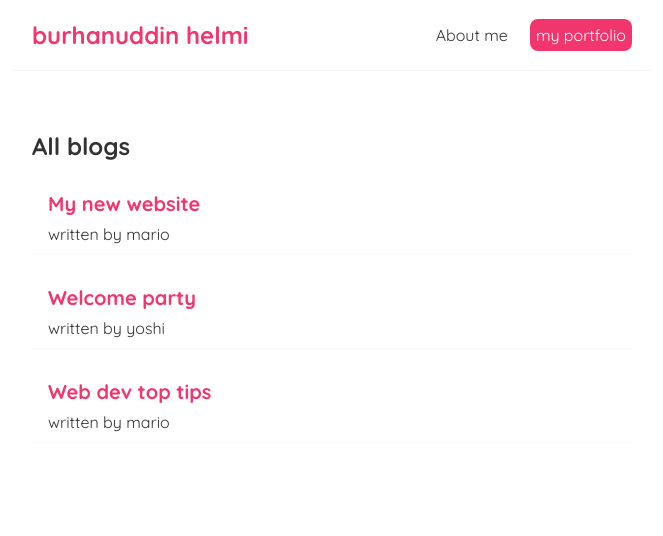
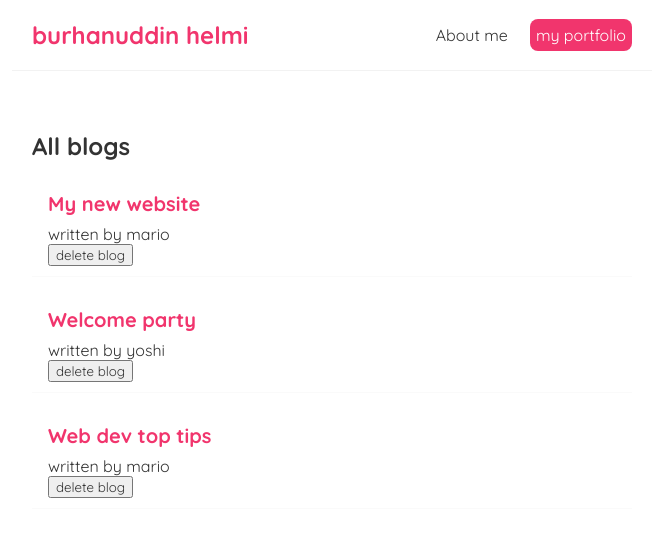
Before and after one commit to beauhelmi/First-try-react-dojo-blog-, a React (Create React App) app: page / in a window 1280 px wide. Shown: the top 536 px of the page, without its empty margins (308-971 px from the left). Built offline with nearby package versions, Linux system fonts and the light colour scheme.

Commit message:
function as props

```diff
--- a/src/BlogList.js
+++ b/src/BlogList.js
@@ -1,4 +1,4 @@
-const BlogList = ({ blogs, title }) => {
+const BlogList = ({ blogs, title, handleDelete }) => {
     // const blogs = props.blogs;
     // const title = props.title;
 
@@ -9,6 +9,7 @@
             <div className="blog-preview" key={blog.id}>
                 <h2>{ blog.title }</h2>
                 <p>written by { blog.author }</p>
+                <button onClick={ ( ) => handleDelete(blog.id)}>delete blog</button>
             </div>
         ))}
     </div>
--- a/src/Home.js
+++ b/src/Home.js
@@ -8,11 +8,16 @@
         { title: 'Web dev top tips', body: 'lorem ipsum', author: 'mario', id: 3}
     ]);
 
+    const handleDelete = (id) => {
+      const newBlogs = blogs.filter(blog => blog.id !== id );
+      setBlogs(newBlogs);
+    }
+
     return (
       <div className="home">
-        <BlogList blogs={blogs} title="All blogs" />
+        <BlogList blogs={blogs} title="All blogs" handleDelete={handleDelete} />
       </div>
-    )
+    );
 }
 
 export default Home;
```
